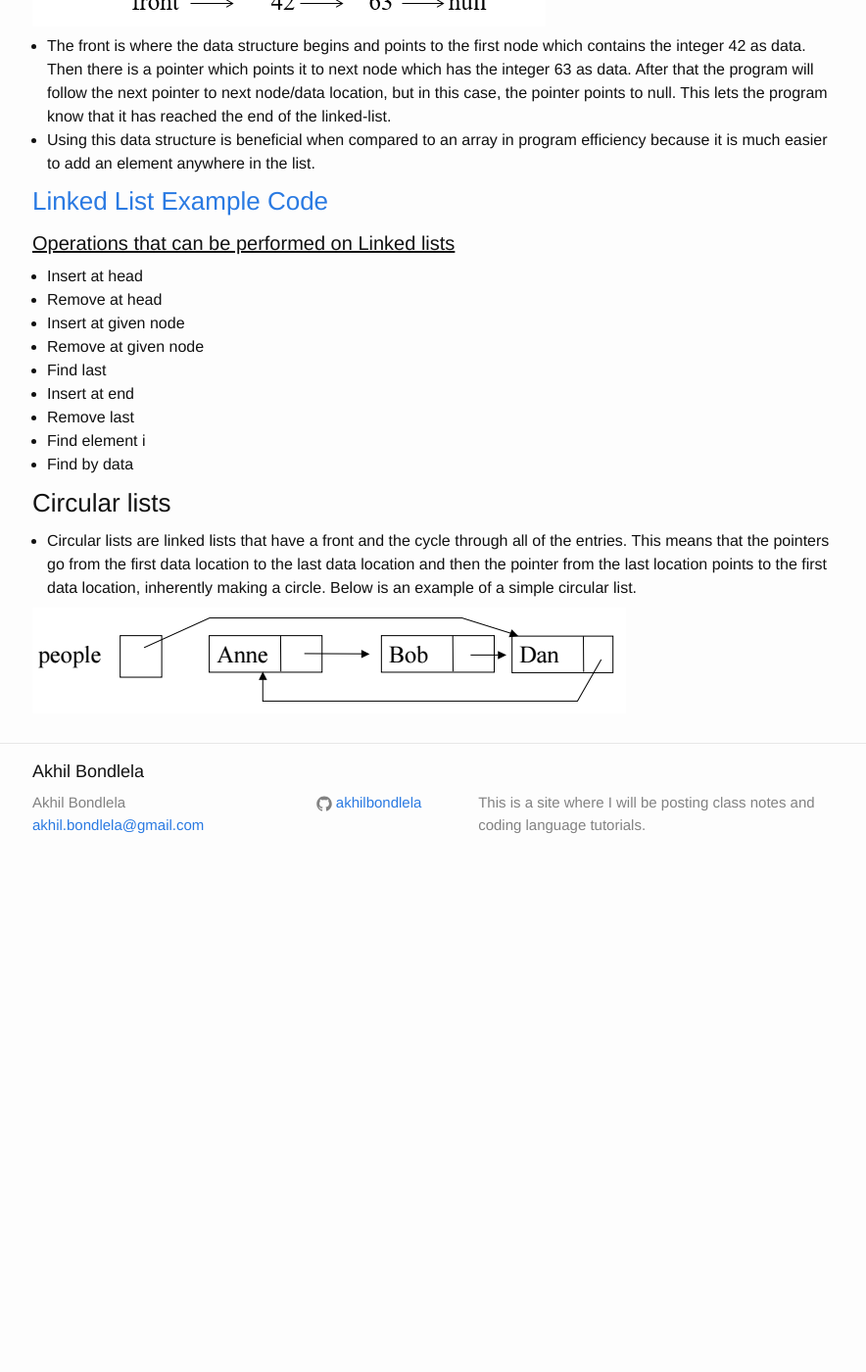
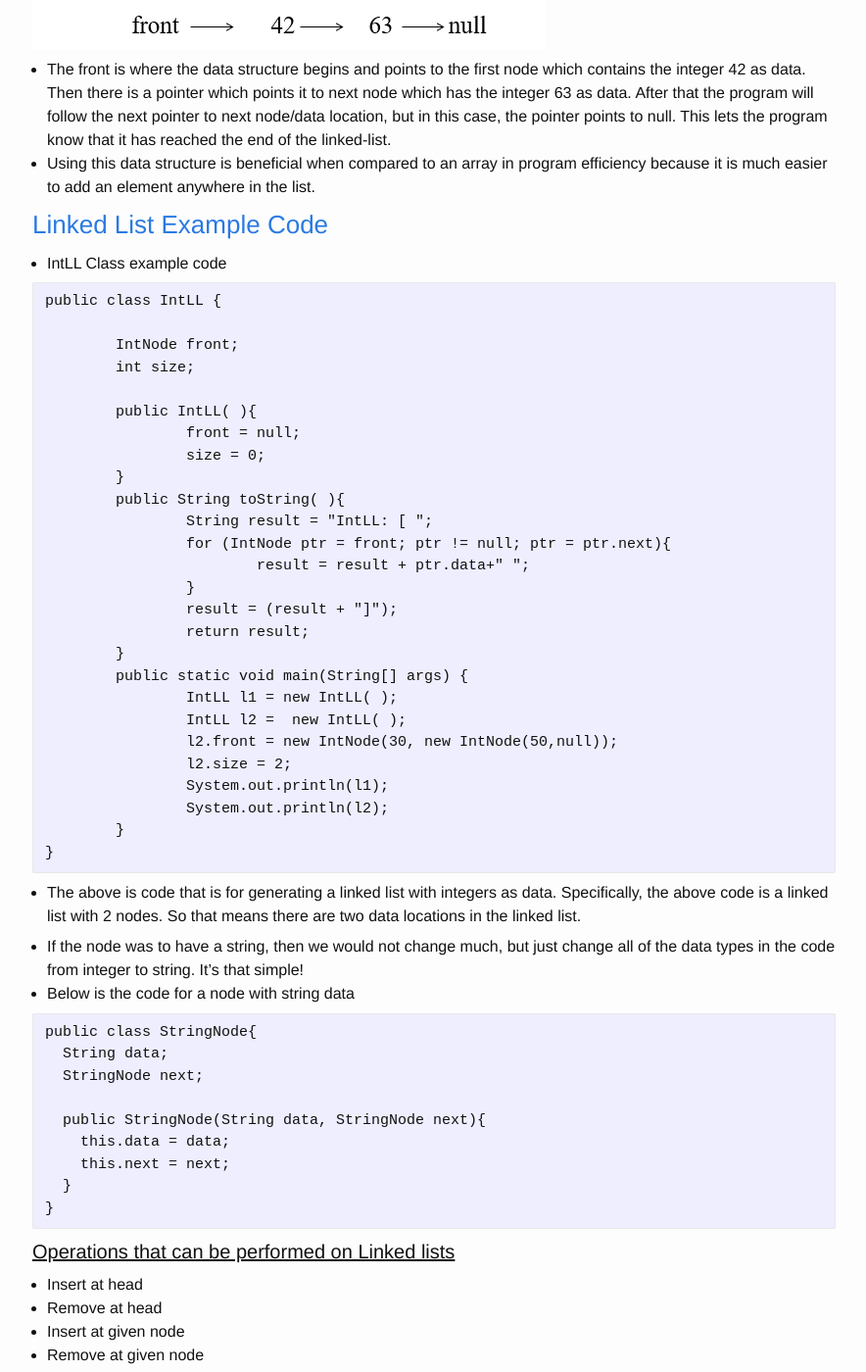
Before and after one commit to akhilbond/akhilbond.github.io, a Jekyll site: the page built from Courses/Data_Structures/notes.md, in a window 1280 px wide and 1400 px high, scrolled down 2981 px. Shown: the whole window at 98% size, without its empty margins (197-1081 px from the left). Built offline with Jekyll 4.4.1, drawn with Linux system fonts in a browser that asks for light colours; formulas are drawn with MathJax 3; before the commit the page ends 3864 px from its top, so only the background shows below that; some of the changed text lies outside the part shown.

Commit message:
Data Structures notes

```diff
--- a/Courses/Data_Structures/notes.md
+++ b/Courses/Data_Structures/notes.md
@@ -114,7 +114,7 @@ public class IntNode{
 
 ~~~
 
-- The above code is an example of a class called "IntNode" which is used in linked lists. In the declaration statement of the IntNode called Next is a reference to an IntNode object.
+- The above code is an example of a class called "IntNode" which is used in linked lists. In the declaration statement of the IntNode called Next is a reference to an IntNode object. This code is just the code to create one node in the linked list.
 - The following is an example of a two-IntNode list.
 
 ![Two-IntNode List Example](/resources/images/data_structures/two-intnode_list.PNG)
@@ -123,6 +123,55 @@ public class IntNode{
 - Using this data structure is beneficial when compared to an array in program efficiency because it is much easier to add an element anywhere in the list.
 
 ### [Linked List Example Code](/Courses/Data_Structures/Linked_List_Example/)
+
+
+- IntLL Class example code
+
+~~~
+public class IntLL {
+
+	IntNode front;
+	int size;
+
+	public IntLL( ){
+		front = null;
+		size = 0;
+	}
+	public String toString( ){
+		String result = "IntLL: [ ";
+		for (IntNode ptr = front; ptr != null; ptr = ptr.next){
+			result = result + ptr.data+" ";
+		}
+		result = (result + "]");
+		return result;
+	}
+	public static void main(String[] args) {
+		IntLL l1 = new IntLL( );
+		IntLL l2 =  new IntLL( );
+		l2.front = new IntNode(30, new IntNode(50,null));
+		l2.size = 2;
+		System.out.println(l1);
+		System.out.println(l2);
+	}
+}
+~~~
+
+- The above is code that is for generating a linked list with integers as data. Specifically, the above code is a linked list with 2 nodes. So that means there are two data locations in the linked list.
+
+- If the node was to have a string, then we would not change much, but just change all of the data types in the code from integer to string. It's that simple!
+- Below is the code for a node with string data
+
+~~~
+public class StringNode{
+  String data;
+  StringNode next;
+
+  public StringNode(String data, StringNode next){
+    this.data = data;
+    this.next = next;
+  }
+}
+~~~
 
 <h4><u>Operations that can be performed on Linked lists</u></h4>
 
```
